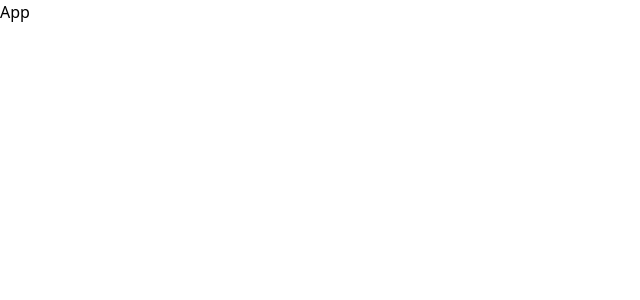
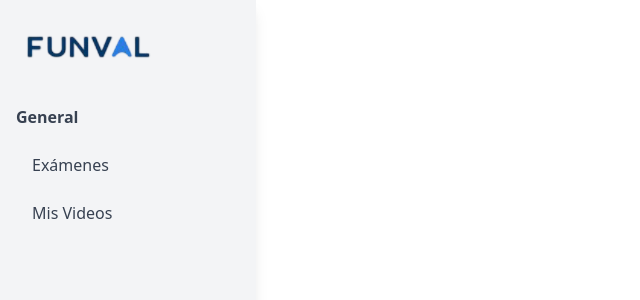
Before and after one commit to Aesaltos2/proyecto_clase, a React (Vite) app: page / in a window 1280 px wide. Shown: the top 300 px of the page, without its empty margins (0-640 px from the left). Built offline with nearby package versions, Linux system fonts and the light colour scheme.

Commit message:
student-navbar

```diff
--- a/src/App.jsx
+++ b/src/App.jsx
@@ -1,7 +1,8 @@
 import React from 'react'
+import Navbar from './components/Student/studentNavbar'
 
 export default function App() {
   return (
-    <div>App</div>
+    <Navbar/>
   )
 }
```
Also changed, not shown: src/components/Student/studentForm.jsx (line endings or trailing spaces).
